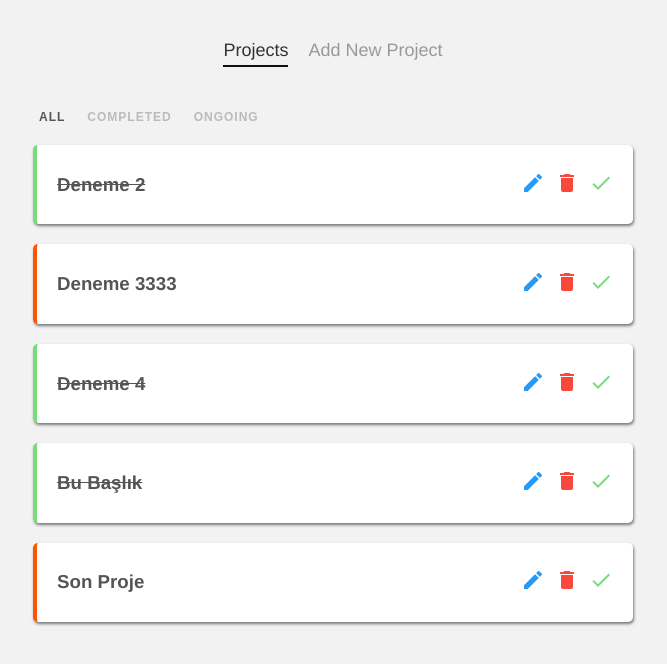
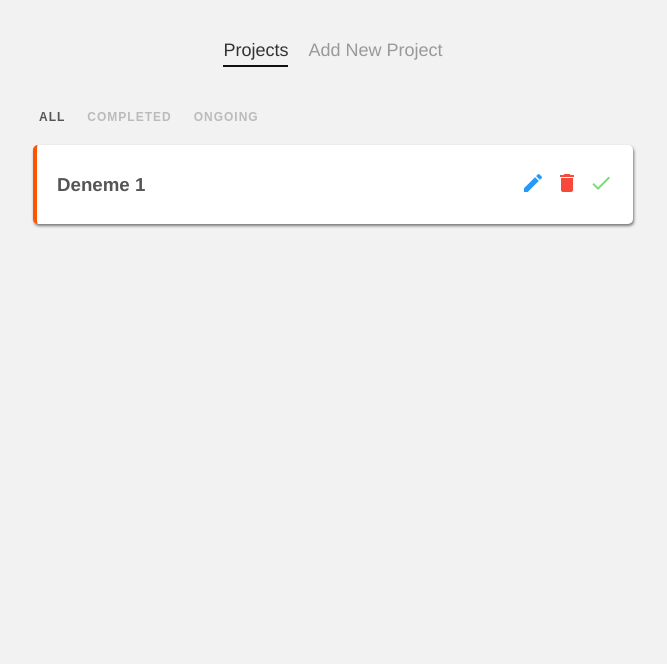
Before and after one commit to furkanceker/vuejs-lessons, a Vue app in the folder 11-Planner-App/planner-app/: page / in a window 1280 px wide. Shown: the top 664 px of the page, without its empty margins (307-974 px from the left). Built offline with nearby package versions, Linux system fonts and the light colour scheme; data requests are answered from the project's data file.

Commit message:
route & router

```diff
--- a/11-Planner-App/planner-app/data/db.json
+++ b/11-Planner-App/planner-app/data/db.json
@@ -1,34 +1,10 @@
 {
   "projects": [
     {
-      "id": 2,
-      "title": "Deneme 2",
-      "details": "dummy text of the printing and typesetting industry. Lorem Ipsum has been the industry's standard dummy text ever since the 1500s, when an unknown printer took a galley of type and scrambled it to make a type specimen book.",
-      "complete": true
-    },
-    {
-      "id": 3,
-      "title": "Deneme 3333",
-      "details": "Düzenlenmiş hali",
-      "complete": false
-    },
-    {
-      "id": 4,
-      "title": "Deneme 4",
-      "details": "typesetting industry. Lorem Ipsum has been the industry's standard dummy text ever since the 1500s, when an unknown printer took a galley of type and scrambled it to make a type specimen book.",
-      "complete": true
-    },
-    {
-      "title": "Bu Başlık",
-      "details": "Bu Metin",
-      "complete": true,
-      "id": 5
-    },
-    {
-      "title": "Son Proje",
-      "details": "Son detay",
+      "title": "Deneme 1",
+      "details": "Deneme 1",
       "complete": false,
-      "id": 6
+      "id": 1
     }
   ]
 }
--- a/11-Planner-App/planner-app/src/components/FilterNav.vue
+++ b/11-Planner-App/planner-app/src/components/FilterNav.vue
@@ -17,7 +17,7 @@
 }
 </script>
 
-<style scoped>
+<style>
 .filter-nav button{
     background: none;
     border: none;
--- a/11-Planner-App/planner-app/src/views/HomeView.vue
+++ b/11-Planner-App/planner-app/src/views/HomeView.vue
@@ -1,5 +1,5 @@
 <template>
-  <div class="home">
+  <div>
     <FilterNav @filterChange="current = $event" :current="current"></FilterNav>
     <div v-if="projects.length">
       <div v-for="project in filteredProject" :key="project.id ">
```
Also changed, not shown: 1 other file (tests, documents, lock files or other folders).
